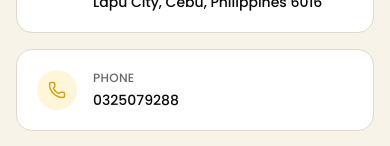
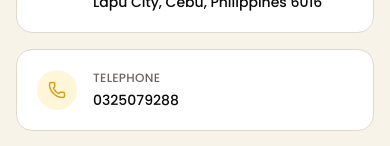
Before and after one commit to jungil13/oretachi, a Next.js app: page /contact in a window 390 px wide. Shown: the part 337-483 px from the top of the page. Built offline with nearby package versions, Linux system fonts and the light colour scheme; no server answers.

Commit message:
Rename 'Phone' label to 'Telephone'

```diff
--- a/app/contact/page.tsx
+++ b/app/contact/page.tsx
@@ -29,7 +29,7 @@ export default function ContactPage() {
         <div className="mb-10 grid gap-4 sm:grid-cols-3">
           {[
             { icon: MapPin, label: "Address", value: CONTACT_INFO.address },
-            { icon: Phone, label: "Phone", value: CONTACT_INFO.phone, href: `tel:${CONTACT_INFO.phone.replace(/\s/g, "")}` },
+            { icon: Phone, label: "Telephone", value: CONTACT_INFO.phone, href: `tel:${CONTACT_INFO.phone.replace(/\s/g, "")}` },
             { icon: Mail, label: "Email", value: CONTACT_INFO.email, href: `mailto:${CONTACT_INFO.email}` },
           ].map(({ icon: Icon, label, value, href }) => (
             <FadeUp key={label}>
```
